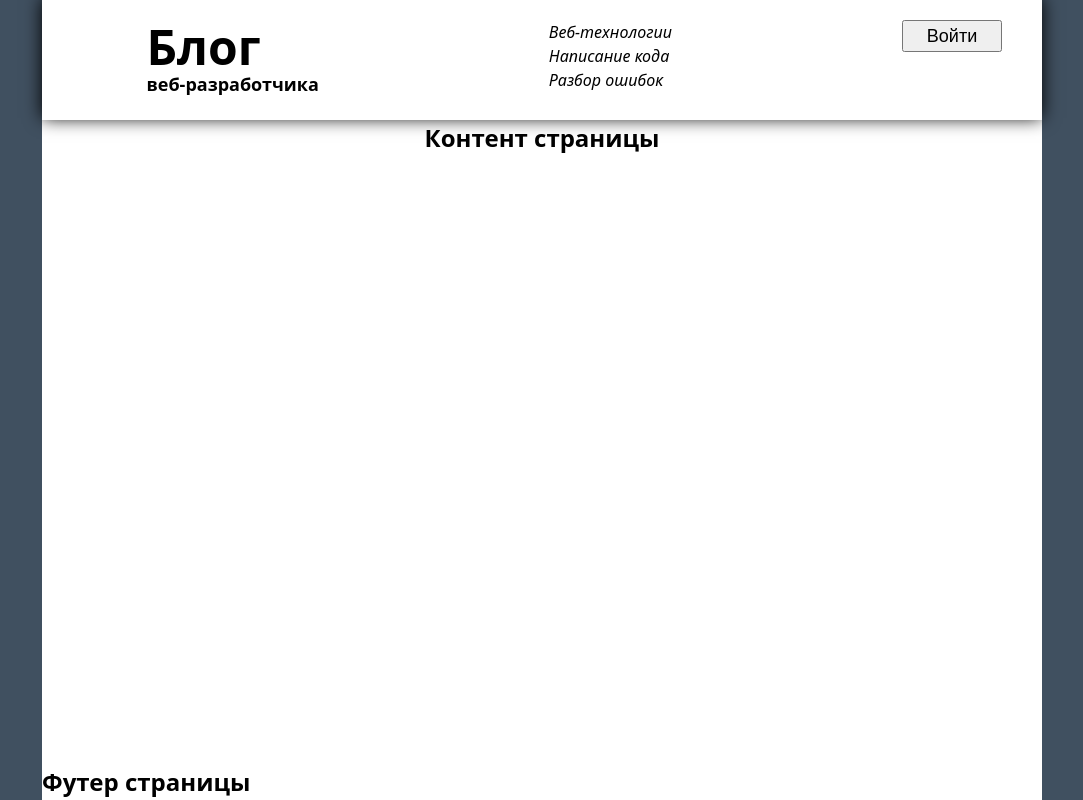
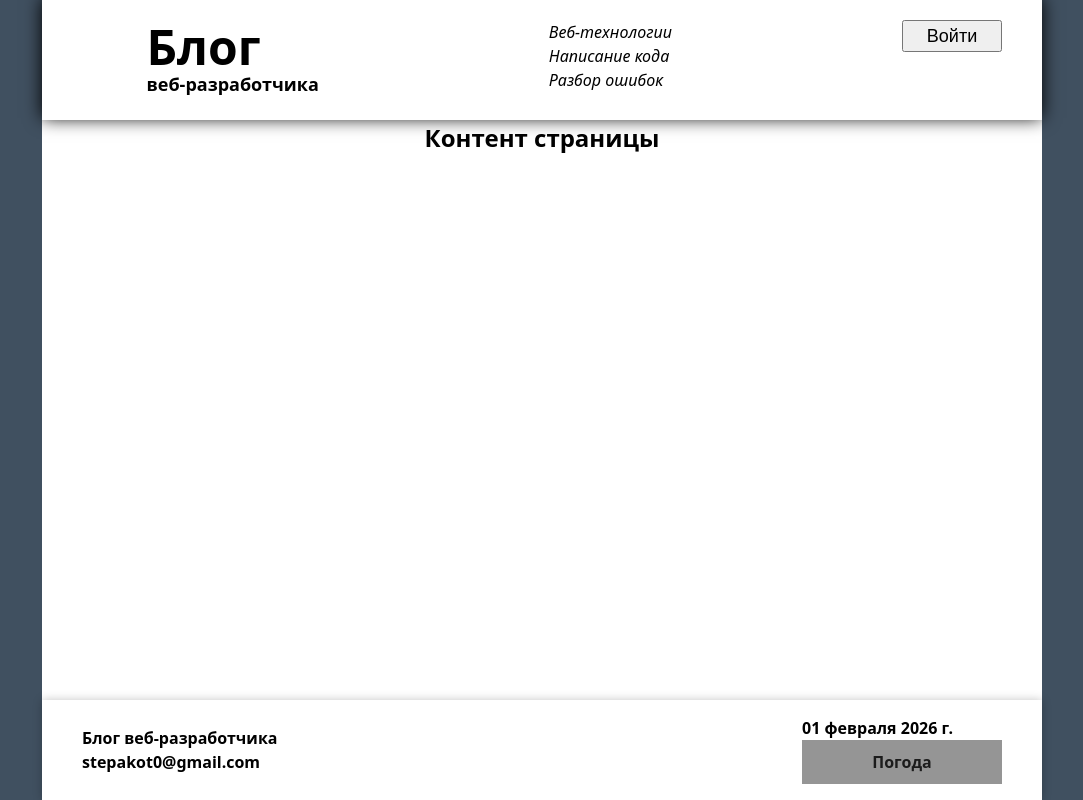
Before and after one commit to STAP16/Author-Web-Blog-Front, a React (Vite) app: page / in a window 1280 px wide. Shown: the whole page, without its empty margins (98-1181 px from the left). Built offline with nearby package versions, Linux system fonts and the light colour scheme; no server answers; a web font is replaced by a local one.

Commit message:
add footer

```diff
--- a/src/components/footer/footer.jsx
+++ b/src/components/footer/footer.jsx
@@ -1,8 +1,46 @@
+import styled from 'styled-components'
 import { useEffect, useState } from 'react'
+
+const FooterContainer = styled.div`
+	height: 100px;
+	background-color: #ffffff;
+	box-shadow: 0px 0px 9px rgba(0, 0, 0, 0.23);
+	display: flex;
+	justify-content: space-between;
+	padding: 0 40px;
+	font-size: 16px;
+	font-weight: 700;
+	align-items: center;
+`
+
+const AboutBlog = styled.div`
+	display: flex;
+	flex-direction: column;
+	gap: 0px;
+	font-size: 16px;
+`
+
+const WeatherBlock = styled.div`
+	display: flex;
+	flex-direction: column;
+	gap: 0px;
+`
+const WeatherInfo = styled.div`
+	background: #808080d4;
+	color: #1c1c1c;
+	width: 200px;
+	padding: 10px;
+	display: flex;
+	justify-content: center;
+`
 
 export const Footer = () => {
 	const [weatherData, setWeatherData] = useState({})
-
+	const date = new Date().toLocaleString('ru-RU', {
+		day: '2-digit',
+		month: 'long',
+		year: 'numeric'
+	})
 	useEffect(() => {
 		fetch(
 			'https://api.openweathermap.org/data/3.0/onecall?lat=55.7504&lon=37.6175&units=metric&lang=ru&appid=012dada58760df570cd3afb66f314963'
@@ -10,12 +48,17 @@ export const Footer = () => {
 			.then(res => res.json())
 			.then(data => setWeatherData(data))
 	}, [])
-
-	console.log(weatherData)
-
+	// Погода не отоброжается (API не работает)
 	return (
-		<div>
-			<h2>Футер страницы</h2>
-		</div>
+		<FooterContainer>
+			<AboutBlog>
+				<span>Блог веб-разработчика</span>
+				<span>stepakot0@gmail.com</span>
+			</AboutBlog>
+			<WeatherBlock>
+				<span>{date}</span>
+				<WeatherInfo>Погода</WeatherInfo>
+			</WeatherBlock>
+		</FooterContainer>
 	)
 }
```
